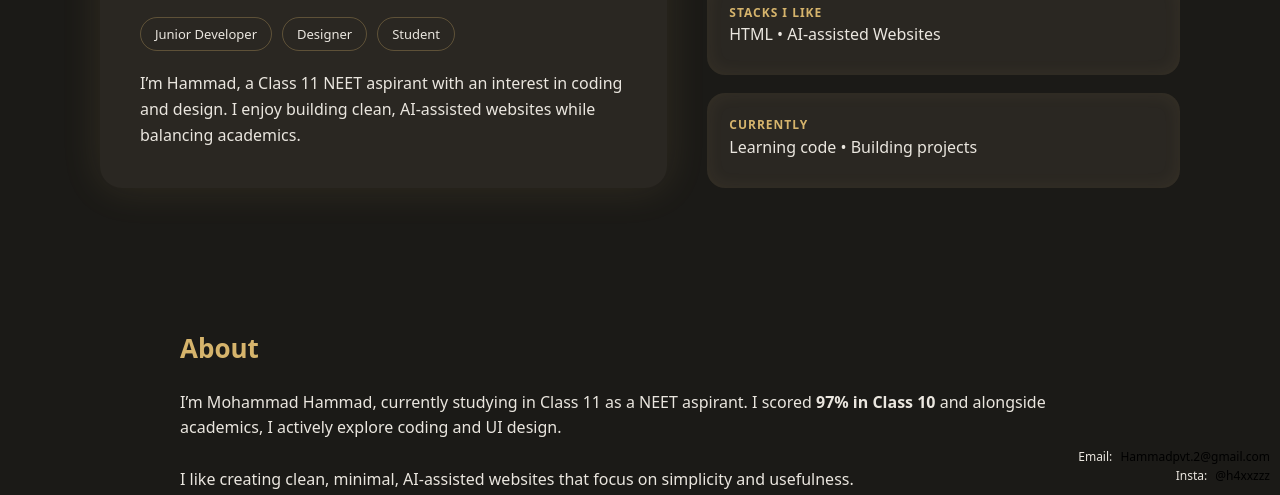
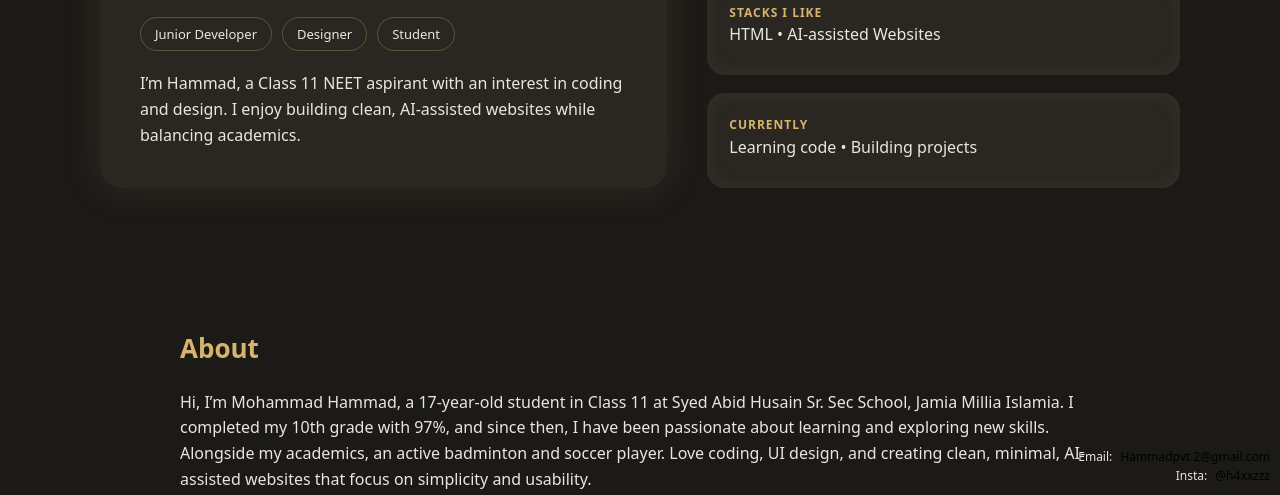
Before and after one commit to erenyeager-11/About-EREN, a plain HTML site: page index.html in a window 1280 px wide. Shown: the part 305-800 px from the top of the page. Drawn offline with Linux system fonts and the light colour scheme.

Commit message:
Update index.html

```diff
--- a/index.html
+++ b/index.html
@@ -78,12 +78,10 @@
   <section class="section reveal">
     <h2>About</h2>
     <p>
-      I’m Mohammad Hammad, currently studying in Class 11 as a NEET aspirant.
-      I scored <b>97% in Class 10</b> and alongside academics, I actively explore
-      coding and UI design.
-      <br><br>
-      I like creating clean, minimal, AI-assisted websites that focus on simplicity
-      and usefulness.
+ Hi, I’m Mohammad Hammad, a 17-year-old student in Class 11 at Syed Abid Husain Sr. Sec School, Jamia Millia Islamia.
+    I completed my 10th grade with 97%, and since then, I have been passionate about learning and exploring new skills.
+    Alongside my academics, an active badminton and soccer player.
+    Love coding, UI design, and creating clean, minimal, AI-assisted websites that focus on simplicity and usability.
     </p>
   </section>
 
```
